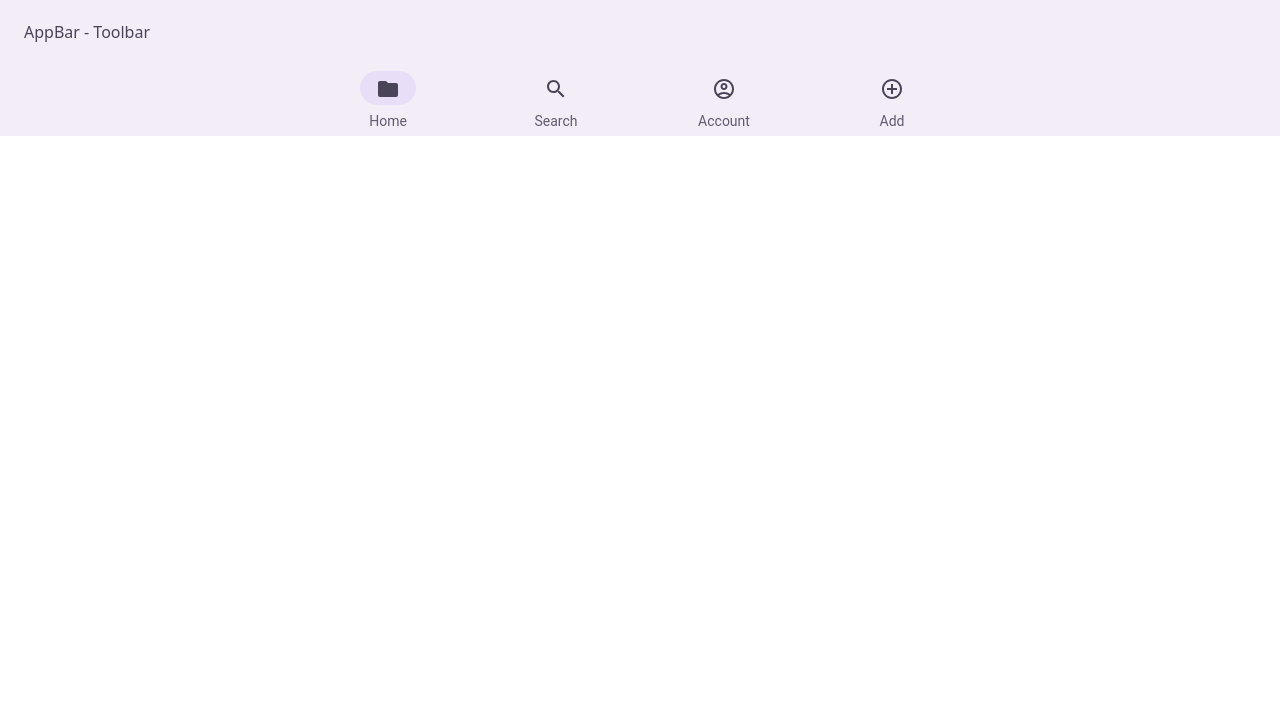
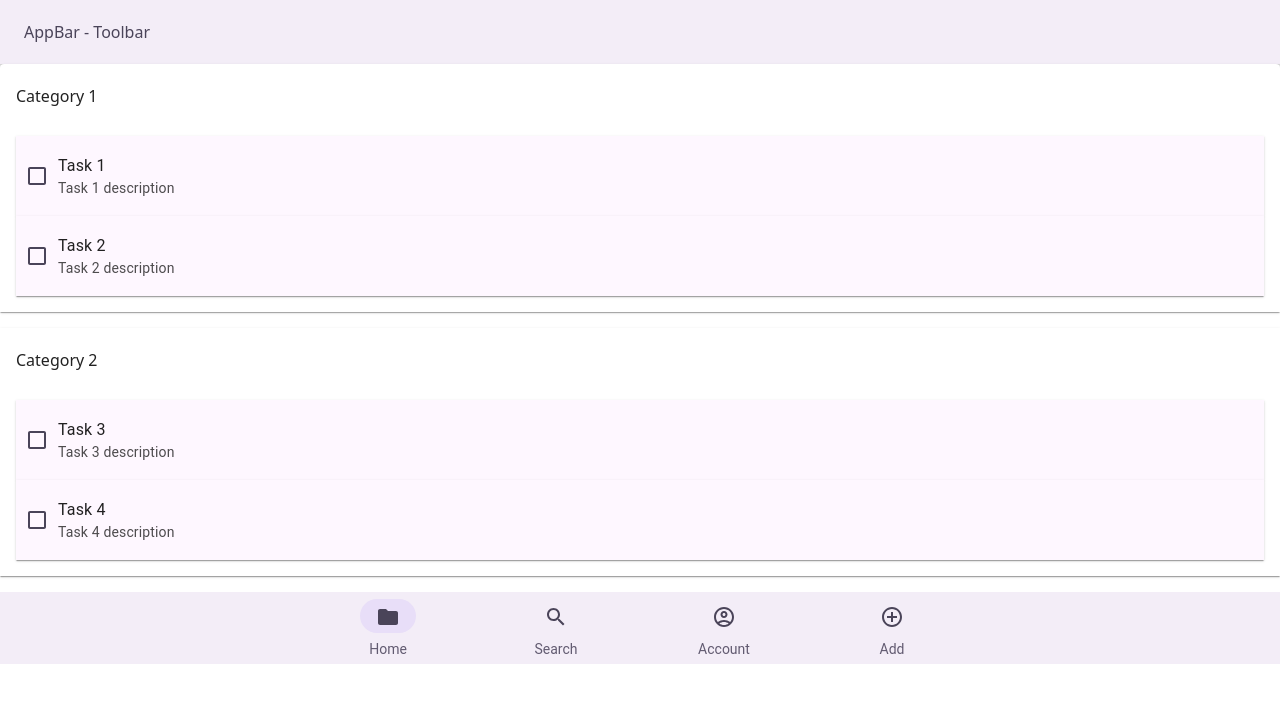
Before and after one commit to ArtisanTechsmith/todo-nextjs-firebase, a Next.js app: page /dashboard in a window 1280 px wide. Shown: the top 702 px of the page. Built offline with nearby package versions, Linux system fonts and the light colour scheme; what @mui/material-nextjs would draw is missing.

Commit message:
Implemented basics of DashboardAccordion

```diff
--- a/package.json
+++ b/package.json
@@ -24,6 +24,7 @@
     "@types/react": "^19",
     "@types/react-dom": "^19",
     "postcss": "^8",
+    "prettier": "3.5.3",
     "sass": "^1.89.0",
     "tailwindcss": "^3.4.1",
     "typescript": "^5"
--- /dev/null
+++ b/src/api/Category.ts
@@ -0,0 +1,9 @@
+export default class Category {
+  readonly id?: number;
+  readonly title?: string;
+
+  constructor(title: string) {
+    this.id = undefined;
+    this.title = title;
+  }
+}
--- /dev/null
+++ b/src/api/Task.ts
@@ -0,0 +1,15 @@
+export default class Task {
+  readonly id?: number;
+  readonly title: string;
+  readonly description: string;
+  readonly categoryId: number;
+  readonly dueDate?: Date;
+
+  constructor(title: string, description: string, categoryId: number, dueDate?: Date) {
+    this.id = undefined;
+    this.title = title;
+    this.description = description;
+    this.categoryId = categoryId;
+    this.dueDate = dueDate;
+  }
+}
--- /dev/null
+++ b/src/app/dashboard/DashboardAccordion.tsx
@@ -0,0 +1,39 @@
+import React from "react";
+import { Accordion, AccordionDetails, AccordionSummary, Typography, useTheme } from "@mui/material";
+import Task from "@/api/Task";
+import Category from "@/api/Category";
+import TaskCard from "@/app/dashboard/TaskCard";
+
+interface Props {
+  categoriesMap: CategoriesMap;
+  categoryTasksMap: CategoryTasksMap;
+}
+const DashboardAccordion = (props: Props) => {
+  const theme = useTheme();
+
+  return (
+    <>
+      {Object.keys(props.categoryTasksMap).map((key, i) => (
+        <Accordion
+          key={`Accordion-${i}`}
+          defaultExpanded
+          sx={{ backgroundColor: theme.palette.background.default }}
+        >
+          <AccordionSummary component="span">{props.categoriesMap[parseInt(key)!].title}</AccordionSummary>
+          <AccordionDetails>
+            {props.categoryTasksMap[parseInt(key)!].map((task, j) => (
+              <TaskCard
+                key={`TaskCard-${j}`}
+                task={task}
+              />
+            ))}
+          </AccordionDetails>
+        </Accordion>
+      ))}
+    </>
+  );
+};
+
+export default DashboardAccordion;
+export type CategoryTasksMap = { [key: number]: Task[] };
+export type CategoriesMap = { [key: number]: Category };
--- /dev/null
+++ b/src/app/dashboard/TaskCard.tsx
@@ -0,0 +1,61 @@
+"use client";
+import React from "react";
+import { Box, Card, Checkbox, Typography, useTheme } from "@mui/material";
+import Task from "@/api/Task";
+import { borderRadius } from "@mui/system";
+
+interface Props {
+  selected?: boolean;
+  task: Task;
+}
+const TaskCard = (props: Props) => {
+  const theme = useTheme();
+
+  return (
+    <>
+      <Card
+        sx={{
+          backgroundColor: theme.palette.background.paper,
+          borderRadius: 0,
+          display: "flex",
+          alignItems: "center",
+        }}
+      >
+        <Box sx={{ width: "fit-content" }}>
+          <Checkbox
+            disableRipple
+            sx={{
+              color: theme.palette.primary.contrastText,
+              "&.Mui-checked": {
+                color: theme.palette.primary.dark,
+              },
+              height: 80,
+            }}
+            value={props.selected}
+          />
+        </Box>
+        <Box sx={{ flex: 1 }}>
+          <Box>
+            <Typography
+              variant="body1"
+              component="div"
+            >
+              {props.task.title}
+            </Typography>
+          </Box>
+          <Box>
+            <Typography
+              variant="body2"
+              component="div"
+              sx={{ opacity: 0.8 }}
+            >
+              {props.task.description}
+            </Typography>
+          </Box>
+        </Box>
+      </Card>
+    </>
+  );
+};
+
+export default TaskCard;
--- a/src/app/dashboard/page.tsx
+++ b/src/app/dashboard/page.tsx
@@ -1,8 +1,96 @@
-import React from "react";
+"use client";
+import React, { useEffect, useState } from "react";
+import DashboardAccordion, { CategoriesMap, CategoryTasksMap } from "@/app/dashboard/DashboardAccordion";
+import Task from "@/api/Task";
+import Category from "@/api/Category";
 
 interface Props {}
 const Dashboard = (props: Props) => {
-    return (<></>)
-}
+  const [loading, setLoading] = useState(true);
+  const [tasks, setTasks] = useState<Task[]>([]);
+  const [categories, setCategories] = useState<Category[]>([]);
+
+  const [categoriesMap, setCategoriesMap] = useState<CategoriesMap>({});
+  const [categoryTasksMap, setCategoryTasksMap] = useState<CategoryTasksMap>({});
+
+  useEffect(() => {
+    fetchScreenData();
+  }, []);
+
+  async function fetchScreenData() {
+    setLoading(true);
+    let categories = await fetchCategories();
+    // Build a hash-map containing categories by categoryId for quick references
+    setCategoriesMap(
+      categories.reduce((acc: CategoriesMap, cat) => {
+        acc[cat.id!] = cat;
+        return acc;
+      }, {}),
+    );
+
+    let tasks = await fetchTasks(Object.keys(categoriesMap).map((r) => parseInt(r)));
+    // Build a multi-map data structure containing multiple tasks per categoryId
+    setCategoryTasksMap(
+      tasks.reduce((acc: CategoryTasksMap, task) => {
+        if (!acc[task.categoryId]) acc[task.categoryId] = [];
+        acc[task.categoryId].push(task);
+        return acc;
+      }, {}),
+    );
+
+    setLoading(false);
+  }
+  async function fetchCategories(): Promise<Category[]> {
+    // Return some temporary sample data
+    return [
+      {
+        id: 1,
+        title: "Category 1",
+      },
+      {
+        id: 2,
+        title: "Category 2",
+      },
+    ];
+  }
+  async function fetchTasks(categoryIds: number[]): Promise<Task[]> {
+    // Return some temporary sample data
+    return [
+      {
+        id: 1,
+        title: "Task 1",
+        description: "Task 1 description",
+        categoryId: 1,
+      },
+      {
+        id: 2,
+        title: "Task 2",
+        description: "Task 2 description",
+        categoryId: 1,
+      },
+      {
+        id: 3,
+        title: "Task 3",
+        description: "Task 3 description",
+        categoryId: 2,
+      },
+      {
+        id: 4,
+        title: "Task 4",
+        description: "Task 4 description",
+        categoryId: 2,
+      },
+    ];
+  }
+
+  return (
+    <>
+      <DashboardAccordion
+        categoriesMap={categoriesMap}
+        categoryTasksMap={categoryTasksMap}
+      />
+    </>
+  );
+};
 
 export default Dashboard;
--- a/src/app/layout.tsx
+++ b/src/app/layout.tsx
@@ -1,14 +1,9 @@
+import "./globals.css";
 import type { Metadata } from "next";
-import { AppRouterCacheProvider } from '@mui/material-nextjs/v15-appRouter';
-import {AppBar, Toolbar} from '@mui/material'
-import AppBottomNavigation from '@/core/layout/AppBottomNavigation'
+import { AppRouterCacheProvider } from "@mui/material-nextjs/v15-appRouter";
+import { AppBar, Toolbar } from "@mui/material";
+import AppBottomNavigation from "@/core/layout/AppBottomNavigation";
 import { Geist, Geist_Mono } from "next/font/google";
-import "./globals.css";
-import {
-  Restore as RestoreIcon,
-  Favorite as FavoriteIcon,
-  LocationOn as LocationOnIcon
-} from '@mui/icons-material';
 import AppThemeProvider from "@/core/providers/ThemeProvider";
 
 const geistSans = Geist({
--- a/src/core/providers/ThemeProvider.tsx
+++ b/src/core/providers/ThemeProvider.tsx
@@ -1,18 +1,22 @@
-'use client'
-import React, {Children, ReactNode} from "react";
-import { createTheme, ThemeProvider } from '@mui/material/styles';
+"use client";
+import React, { Children, ReactNode } from "react";
+import { createTheme, ThemeProvider } from "@mui/material/styles";
 
 const theme = createTheme({
   palette: {
     primary: {
-            main: '#f3edf7',
-            dark: '',
-            light: '#e8def8',
-            contrastText: '#4a4459'
+      main: "#f3edf7",
+      dark: "#6750a4",
+      light: "#e8def8",
+      contrastText: "#4a4459",
     },
     secondary: {
-            main: '#625b71',
-        }
+      main: "#625b71",
+    },
+    background: {
+      default: "#ffffff",
+      paper: "#fef7ff",
+    },
   },
   components: {
     MuiButtonBase: {
@@ -23,12 +27,12 @@
   },
 });
 
-const AppThemeProvider = ({ children }: {children: ReactNode}) => {
-    return (<>
-        <ThemeProvider theme={theme}>
-            {children}
-        </ThemeProvider>
-    </>)
-}
+const AppThemeProvider = ({ children }: { children: ReactNode }) => {
+  return (
+    <>
+      <ThemeProvider theme={theme}>{children}</ThemeProvider>
+    </>
+  );
+};
 
-export default AppThemeProvider
+export default AppThemeProvider;
```
Also changed, not shown: 2 other files (tests, documents, lock files or other folders). Lines whose indentation alone changed are shown as unchanged.
